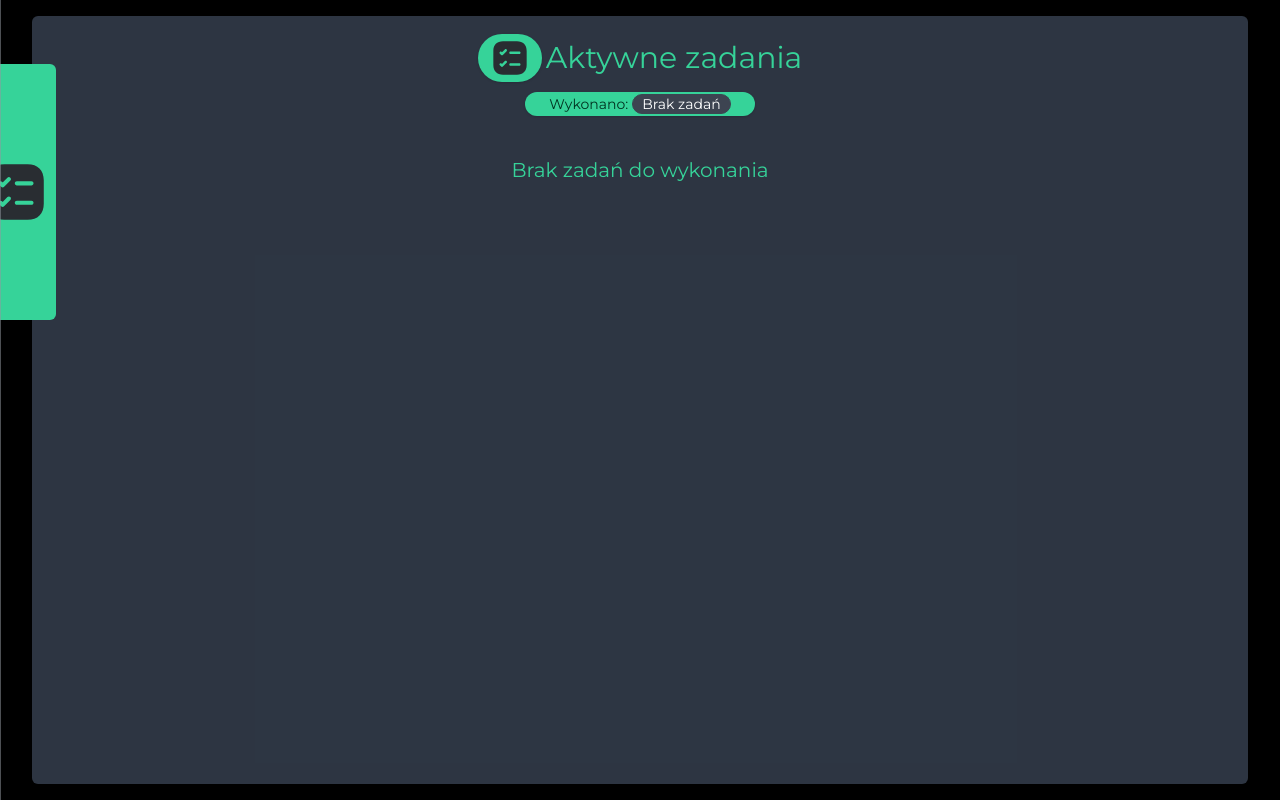
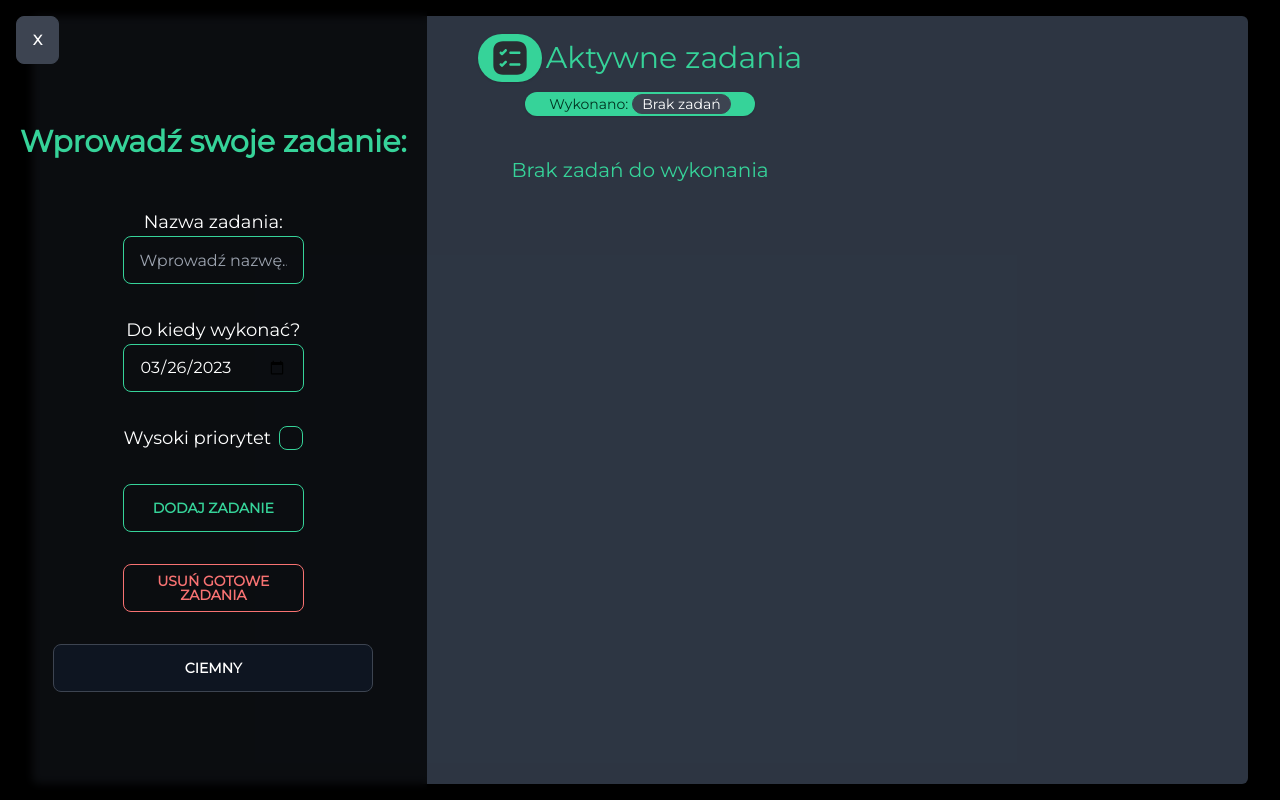
Before and after one commit to Loczek97/simple-todo-list, a React (Create React App) app: page / in a window 1280 px wide. Built offline with nearby package versions, Linux system fonts and the light colour scheme.

Commit message:
aside menu hotfix

```diff
--- a/src/App.js
+++ b/src/App.js
@@ -102,7 +102,7 @@ function App() {
   }
 
   return (
-    <div className="flex flex-col h-screen">
+    <div className="flex flex-col h-screen relative">
       <TodoForm
         DarkTheme={DarkTheme}
         themeColors={chooseThemeColors()}
--- a/src/components/ThemeSwitch/ThemeSwitch.js
+++ b/src/components/ThemeSwitch/ThemeSwitch.js
@@ -10,7 +10,7 @@ import React from 'react'
  */
 function ThemeSwitch({ DarkTheme, handleInputChange, additionalClass }) {
     return (
-        <button name="themeToggle" className={`btn ${DarkTheme ? 'text-white bg-gray-900/[0.65]' : 'btn-outline '} ${additionalClass}`} onClick={(e) => handleInputChange(e)}>
+        <button name="themeToggle" className={`btn ${DarkTheme ? 'text-white bg-gray-900/[0.75]' : 'bg-white text-black'} ${additionalClass}`} onClick={(e) => handleInputChange(e)}>
             {DarkTheme ? 'Ciemny' : 'Jasny'}
         </button>
     )
--- a/src/components/TodoForm/TodoForm.js
+++ b/src/components/TodoForm/TodoForm.js
@@ -1,45 +1,62 @@
-import React, { useState } from 'react'
-import TodoNameInput from './Inputs/TodoNameInput'
-import PriorityInput from './Inputs/PriorityInput'
-import DateInput from './Inputs/DateInput'
-import ButtonPrimary from '../ui/buttons/ButtonPrimary'
-import ThemeSwitch from '../ThemeSwitch/ThemeSwitch'
-import DeleteButton from '../ui/buttons/DeleteButton'
-import icon from '../../assets/img/icon.svg'
+import React, { useState } from "react";
+import ButtonPrimary from "../ui/buttons/ButtonPrimary";
+import DateInput from "./Inputs/DateInput";
+import DeleteButton from "../ui/buttons/DeleteButton";
+import GhostBtn from "../ui/buttons/GhostBtn";
+import icon from "../../assets/img/icon.svg";
+import PriorityInput from "./Inputs/PriorityInput";
+import ThemeSwitch from "../ThemeSwitch/ThemeSwitch";
+import TodoNameInput from "./Inputs/TodoNameInput";
 
-function TodoForm({ handleInputChange, form, handleSubmittedForm, DarkTheme, themeColors, handleDeleteDoneTodos }) {
-  const { name, priority, date } = form
-  const { cardColor, textPrimary, textSecondary, badge, input, checkbox } = themeColors
-  const [OpenDrawer, setOpenDrawer] = useState(false)
+
+
+function TodoForm({
+  handleInputChange,
+  form,
+  handleSubmittedForm,
+  DarkTheme,
+  themeColors,
+  handleDeleteDoneTodos,
+}) {
+  const { name, priority, date } = form;
+  const { cardColor, textPrimary, textSecondary, badge, input, checkbox } =
+    themeColors;
+  const [OpenDrawer, setOpenDrawer] = useState(true);
 
   const handleOpenDrawer = () => {
-    setOpenDrawer(!OpenDrawer)
-  }
+    setOpenDrawer(!OpenDrawer);
+  };
 
   const handleCloseDrawer = () => {
-    setOpenDrawer(false)
-  }
+    setOpenDrawer(false);
+  };
 
   return (
-    <div className="drawer top-0 left-0 fixed z-10">
-      <input id="my-drawer" type="checkbox" className="drawer-toggle h-full" onClick={handleOpenDrawer} />
-      <div className="drawer-content">
-        <label htmlFor="my-drawer" className={`w-20 h-64 ${DarkTheme ? 'bg-success' : 'bg-info'} fixed top-16 -left-6 rounded-md hover:left-0 transition-all ease-in-out duration-300`}>
-          <img src={icon} alt="easyDo icon" className='absolute top-1/2 -translate-y-1/2' />
-        </label>
-      </div>
-      <div className="drawer-side">
-        <label htmlFor="my-drawer" className="drawer-overlay" onClick={handleCloseDrawer}></label>
-        <div className="menu w-3/4 md:w-1/3 bg-base-100 text-base-content">
+    <>
+      <button
+        className={`w-16 h-64 ${DarkTheme ? "bg-success" : "bg-info"
+          } z-20 fixed top-16 -left-6 rounded-md hover:left-0 transition-all ease-in-out duration-300 ${OpenDrawer ? 'hidden' : 'block'} transition-all ease-in-out duration-300`}
+        onClick={handleOpenDrawer}
+      >
+        <img
+          src={icon}
+          alt="easyDo icon"
+          className="absolute top-1/2 -translate-y-1/2"
+        />
+      </button>
+      <div className={`absolute top-0 z-10 w-3/4 md:w-1/3 ${DarkTheme ? 'bg-black/75' : 'bg-gray-700/[0.75]'} text-base-content ${OpenDrawer ? "left-0" : "-left-3/4"} backdrop-blur-sm transition-all ease-in-out duration-300`}>
         <form
-            className={`form-control w-full h-full flex justify-center items-center m-auto ${cardColor} ${textSecondary}`}
+          className={`form-control w-full h-screen bg-transparent flex justify-center items-center m-auto  ${cardColor} ${textSecondary} transition-all ease-in-out duration-300`}
           onSubmit={(e) => e.preventDefault()}
         >
-            <h1 className={`mt-4 text-center font-bold ${textPrimary} text-3xl`}>Wprowadź swoje zadanie:</h1>
-            <div className='mt-4 flex flex-col items-center'>
-
+          <h1
+            className={`mt-4 text-center font-bold ${textPrimary} text-3xl`}
+          >
+            Wprowadź swoje zadanie:
+          </h1>
+          <div className="mt-4 flex flex-col items-center">
             {/* name input */}
-              <div className='mt-8 mx-2 md:w-3/4 flex flex-col justify-center items-center'>
+            <div className="mt-8 mx-2 md:w-3/4 flex flex-col justify-center items-center">
               <TodoNameInput
                 handleInputChange={handleInputChange}
                 name={name}
@@ -48,7 +65,7 @@ function TodoForm({ handleInputChange, form, handleSubmittedForm, DarkTheme, the
             </div>
 
             {/* date input */}
-              <div className='mt-8 mx-2 md:w-3/4 flex flex-col justify-center items-center'>
+            <div className="mt-8 mx-2 md:w-3/4 flex flex-col justify-center items-center">
               <DateInput
                 date={date}
                 handleInputChange={handleInputChange}
@@ -57,17 +74,16 @@ function TodoForm({ handleInputChange, form, handleSubmittedForm, DarkTheme, the
             </div>
 
             {/* priority input */}
-              <div className='mt-8 mx-2 md:w-3/4 flex flex-row justify-center items-center'>
+            <div className="mt-8 mx-2 md:w-3/4 flex flex-row justify-center items-center">
               <PriorityInput
                 priority={priority}
                 handleInputChange={handleInputChange}
                 theme={checkbox}
               />
-
             </div>
 
             {/* submit button */}
-              <div className='mt-8 mx-2 md:w-3/4 flex flex-col justify-center items-center'>
+            <div className="mt-8 mx-2 md:w-3/4 flex flex-col justify-center items-center">
               <ButtonPrimary
                 onClick={handleSubmittedForm}
                 DarkTheme={DarkTheme}
@@ -75,7 +91,7 @@ function TodoForm({ handleInputChange, form, handleSubmittedForm, DarkTheme, the
                 Dodaj zadanie
               </ButtonPrimary>
             </div>
-              <div className='mt-8 mx-2 md:w-3/4 flex flex-col justify-center items-center'>
+            <div className="mt-8 mx-2 md:w-3/4 flex flex-col justify-center items-center">
               <DeleteButton
                 onClick={handleDeleteDoneTodos}
                 DarkTheme={DarkTheme}
@@ -88,13 +104,17 @@ function TodoForm({ handleInputChange, form, handleSubmittedForm, DarkTheme, the
             handleInputChange={handleInputChange}
             additionalClass={`mt-8 mx-2 md:w-3/4 flex flex-col justify-center items-center`}
           />
-
         </form>
+        <GhostBtn
+          additionalClass={'absolute top-4 left-4'}
+          onClick={handleCloseDrawer}
+          DarkTheme={DarkTheme}
+          >
+          X
+        </GhostBtn>
       </div>
-      </div>
-    </div>
-
-  )
+    </>
+  );
 }
 
-export default TodoForm
+export default TodoForm;
--- /dev/null
+++ b/src/components/ui/buttons/GhostBtn.js
@@ -0,0 +1,6 @@
+import React from 'react'
+
+const GhostBtn = ({ children ,onClick, additionalClass, DarkTheme}) => <button className={`btn ${DarkTheme ? 'btn-black' : 'btn-ghost'} ${additionalClass} text-white`} onClick={onClick}> {children} </button>
+
+
+export default GhostBtn
```
Lines whose indentation alone changed are shown as unchanged.
